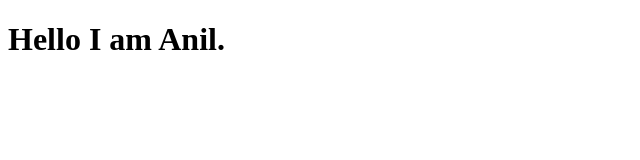
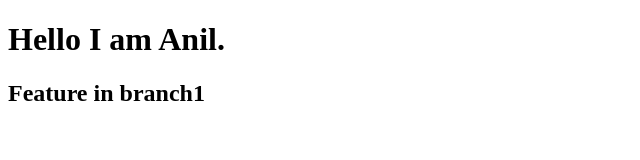
Before and after one commit to anil1673/gitp1, a plain HTML site: page index.html in a window 1280 px wide. Shown: the whole page, without its empty margins (0-640 px from the left). Drawn offline with Linux system fonts and the light colour scheme.

Commit message:
1st commit in b1

```diff
--- a/index.html
+++ b/index.html
@@ -7,5 +7,6 @@
 </head>
 <body>
     <h1>Hello I am Anil.</h1>
+    <h2>Feature in branch1</h2>
 </body>
 </html>
```
